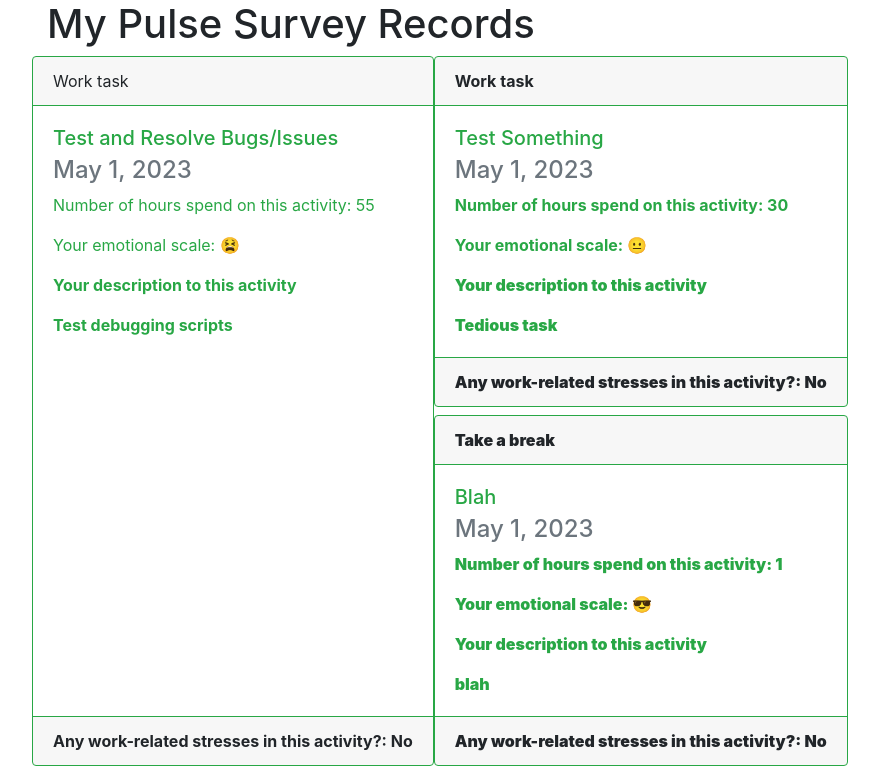
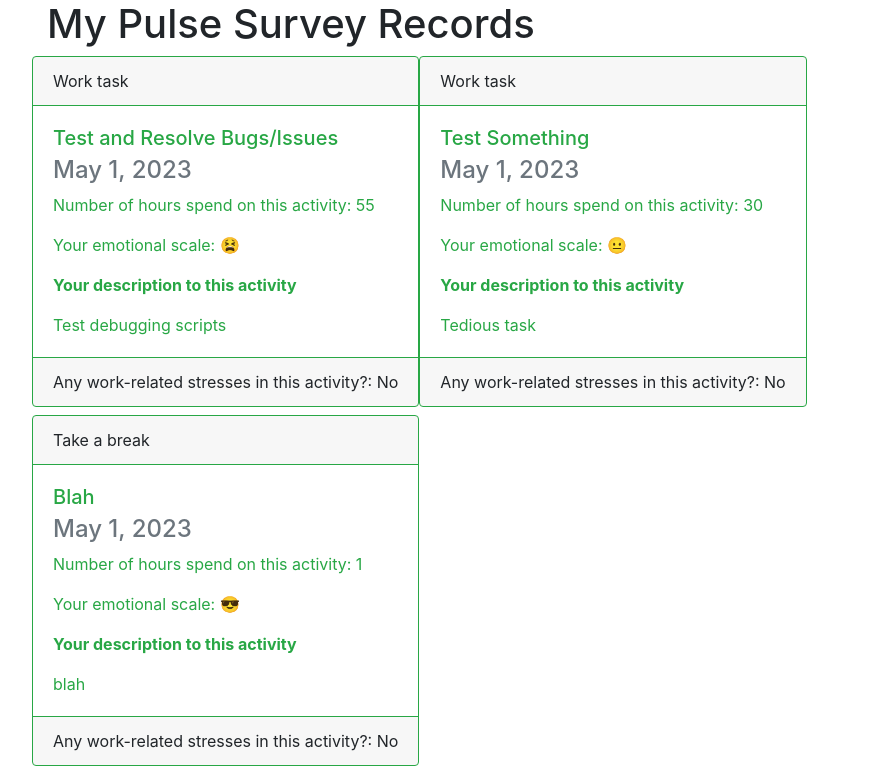
Before and after one commit to Peterisawesome17/ReMoodWork, a Django app: page /employee/22/pulsesurvey/ in a window 1280 px wide. Shown: the part 56-830 px from the top of the page, without its empty margins (38-917 px from the left). Run offline with Django 4.2, Linux system fonts and the light colour scheme; data comes from the database, SQL or seed files in the repository.

Commit message:
Tested and reformatted pulse survey contents of pulse_survey_main_page.html in remoodwork.

```diff
--- a/remoodwork/workrecords/templates/workrecords/pulse_survey_main_page.html
+++ b/remoodwork/workrecords/templates/workrecords/pulse_survey_main_page.html
@@ -30,15 +30,12 @@
                 <div class="card-body text-success">
                     <h5 class="card-title">{{ pulse_survey.activity_name }}</h5>
                     <h4 class="card-subtitle mb-2 text-muted">{{ pulse_survey.activity_created }}</h4>
-                    <p class="card-text">Number of hours spend on this activity:
-                        {{ pulse_survey.num_hours }}</p>
-                    <p class="card-text">Your emotional scale:
-                        {{ pulse_survey.get_emotional_rate_status_display }}</p>
-                    <p class="card-text"><strong>Your description to this activity</p>
+                    <p class="card-text">Number of hours spend on this activity: {{ pulse_survey.num_hours }}</p>
+                    <p class="card-text">Your emotional scale: {{ pulse_survey.get_emotional_rate_status_display }}</p>
+                    <p class="card-text"><strong>Your description to this activity</strong></p>
                     <p class="card-text">{{ pulse_survey.activity_description }}</p>
                 </div>
-                <div class="card-footer border-success">Any work-related stresses in this activity?:
-                {{ pulse_survey.get_work_stressor_status_display }}</div>
+                <div class="card-footer border-success">Any work-related stresses in this activity?: {{ pulse_survey.get_work_stressor_status_display }}</div>
             </div>
             {% endfor %}
         </div>
```
Also changed, not shown: remoodwork/workrecords/tests/test_pulse_survey_creation_view.py (+16 -0 lines).
